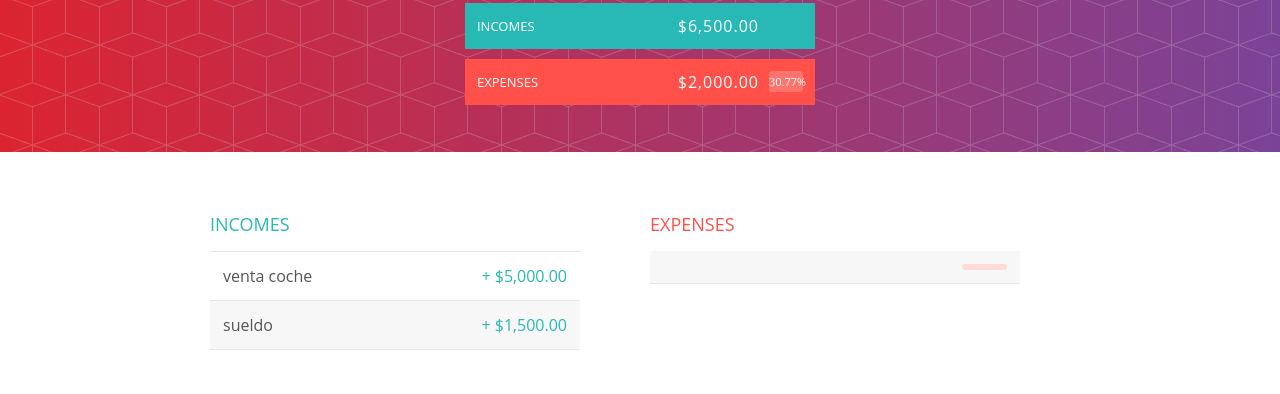
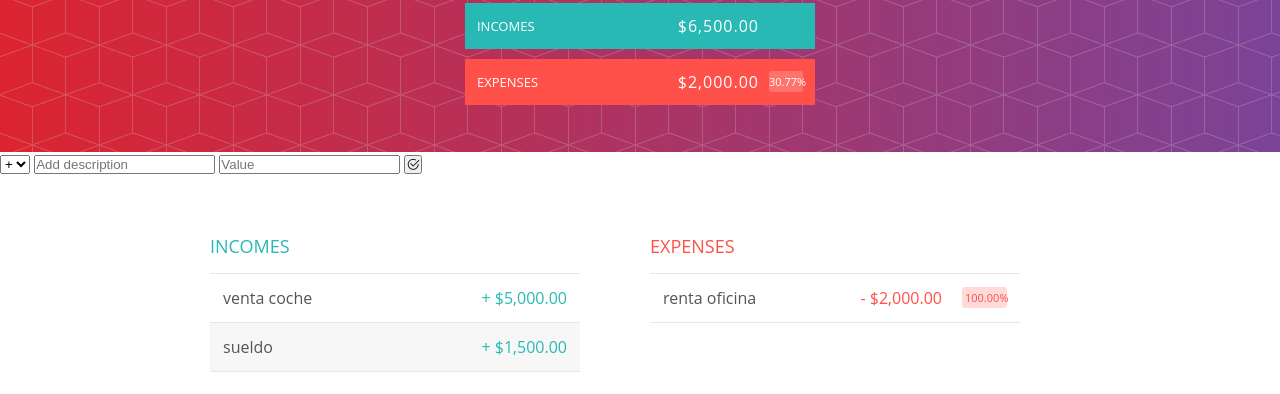
Before and after one commit to EdgarAvecillaXx/Budget-App, a plain HTML site: page index.html in a window 1280 px wide. Shown: the part 168-562 px from the top of the page. Drawn offline with nearby package versions, Linux system fonts and the light colour scheme.

Commit message:
add adding new data section

```diff
--- a/index.html
+++ b/index.html
@@ -13,12 +13,16 @@
 </head>
 
 <body>
+
+    <!--? HEADER SECTION -->
     <header class="header">
         <div class="budget">
             <div class="budget_title">
                 Avalaible budget
             </div>
             <div class="budget_value"></div>
+
+            <!--* income div-->
             <div class="budget_income clearStyles">
                 <div class="budget_income--text">Incomes</div>
                 <div class="right">
@@ -27,6 +31,7 @@
                 </div>
             </div>
 
+            <!--* expense div-->
             <div class="budget_expense clearStyles">
                 <div class="budget_expense--text">Expenses</div>
                 <div class="right">
@@ -36,7 +41,33 @@
             </div>
     </header>
 
+    <!--? ADDING SECTION-->
+    <section class="add">
+        <div class="add_container">
+            <form onsubmit="return false;" id="form">
+
+                <!--* type input-->
+                <select class="add_type" name="type" id="type">
+                    <option value="income" selected>+</option>
+                    <option value="expense">-</option>
+                </select>
+
+                <!--* description input-->
+                <input type="text" class="add_description" id="description" placeholder="Add description">
+
+                <!--* value input-->
+                <input type="number" class="add_value" id="value" placeholder="Value" step="any">
+
+                <!--* adding button-->
+                <button class="add_btn"><i class="bi bi-check2-circle"></i></button>
+            </form>
+        </div>
+    </section>
+
+    <!--? LIST SECTION-->
     <section class="container clearStyles">
+
+        <!--* income list-->
         <div class="income">
             <h2 class="income_title">Incomes</h2>
             <div id="incomes-list">
@@ -51,9 +82,11 @@
                 </div>
             </div>
         </div>
+
+        <!--* expense list-->
         <div class="expense">
-            <div id="expense-list">
-                <h2 class="expense_title">Expenses</h2>
+            <h2 class="expense_title">Expenses</h2>
+            <div id="expenses-list">
                 <div class="element clearStyles">
                     <div class="element_description"></div>
                     <div class="right clearStyles">
```
